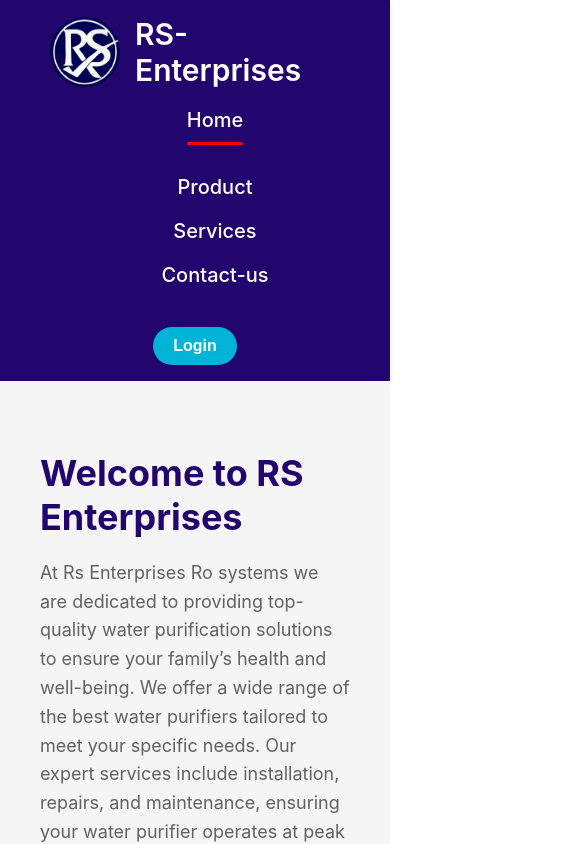
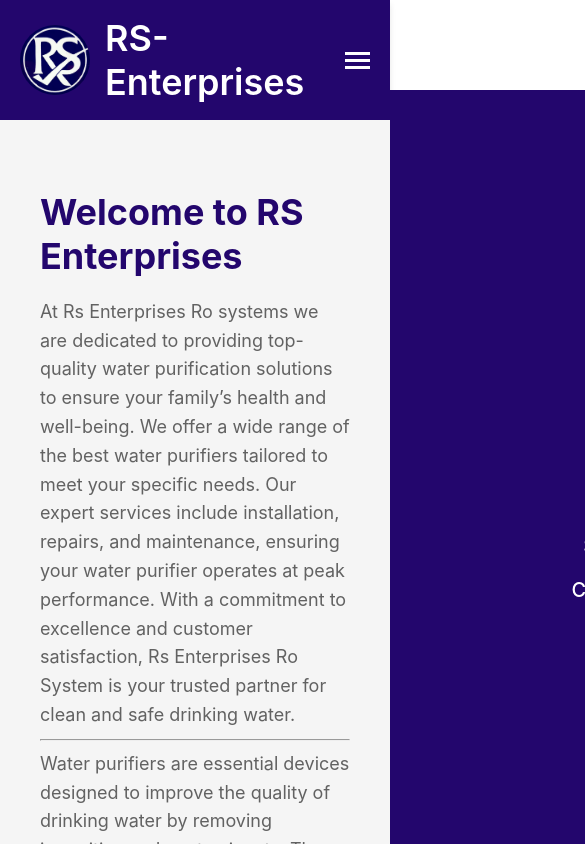
Before and after one commit to Ritesh7m/RS_enterprises, a React (Create React App) app: page / in a window 390 px wide. Shown: the top 844 px of the page, 585 px wide, since content can reach past the window. Built offline with nearby package versions, Linux system fonts and the light colour scheme.

Commit message:
Update Navbar.css

```diff
--- a/src/Component/Navbar/Navbar.css
+++ b/src/Component/Navbar/Navbar.css
@@ -20,7 +20,6 @@
     width: 70px;
     border-radius: 50%;
     object-fit: fill;
-
 }
 
 .nav-logo p {
@@ -51,7 +50,7 @@
     transition: color 0.3s ease;
 }
 
-.nav-menu hr{
+.nav-menu hr {
     border: none;
     width: 100%;
     height: 3px;
@@ -81,48 +80,74 @@
     cursor: pointer;
     transition: background-color 0.3s ease;
 }
-.nav-login-cart button:active{
+
+.nav-login-cart button:active {
     background-color: #0096c7;
 }
 
-/* Scroll to Top Button */
-.scrollTop {
-    position: fixed;
-    right: 20px;
-    bottom: 20px;
-    z-index: 1000;
-    font-size: 2rem;
-    background-color: #23066d;
-    color: white;
-    padding: 10px;
-    border-radius: 50%;
+/* Hamburger Styles */
+.hamburger {
+    display: none;
+    flex-direction: column;
     cursor: pointer;
-    box-shadow: 0 6px 12px rgba(0, 0, 0, 0.1);
-    transition: opacity 0.3s ease-in-out;
-  }
+    gap: 4px;
+}
 
-  .scrollTop:hover {
-    background-color: #18044d;
-  }
+.hamburger .bar {
+    width: 25px;
+    height: 3px;
+    background-color: white;
+    transition: 0.3s;
+}
 
+.hamburger .bar.open:nth-child(1) {
+    transform: rotate(45deg) translate(5px, 5px);
+}
+
+.hamburger .bar.open:nth-child(2) {
+    opacity: 0;
+}
+
+.hamburger .bar.open:nth-child(3) {
+    transform: rotate(-45deg) translate(5px, -5px);
+}
 
 /* Responsive Design */
 @media (max-width: 768px) {
     .navbar {
-        flex-direction: column;
+        flex-direction: row;
+        justify-content: space-between;
+        padding: 16px 20px;
+    }
+
+    .nav-logo {
+        justify-content: flex-start;
+    }
+
+    .hamburger {
+        display: flex;
     }
 
     .nav-menu {
+        position: absolute;
+        top: 70px;
+        right: 0;
+        background-color: #23066d;
         flex-direction: column;
         gap: 20px;
-        margin-top: 20px;
+        width: 100%;
+        height: 100vh;
+        justify-content: center;
+        align-items: center;
+        transform: translateX(100%);
+        transition: transform 0.3s ease-in-out;
     }
 
-    .nav-logo p {
-        font-size: 30px;
+    .nav-menu.open {
+        transform: translateX(0);
     }
 
     .nav-login-cart {
-        margin-top: 20px;
+        display: none;
     }
 }
```
